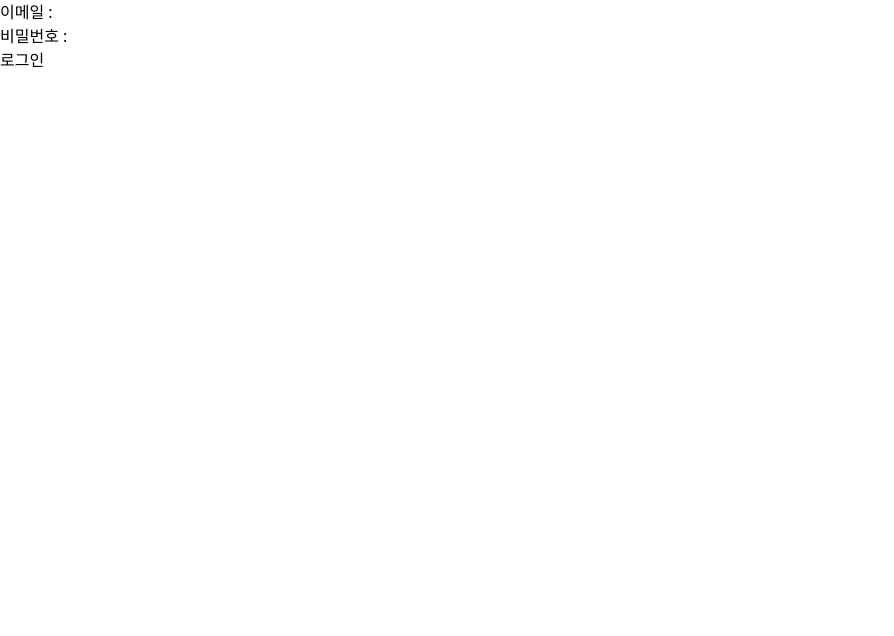
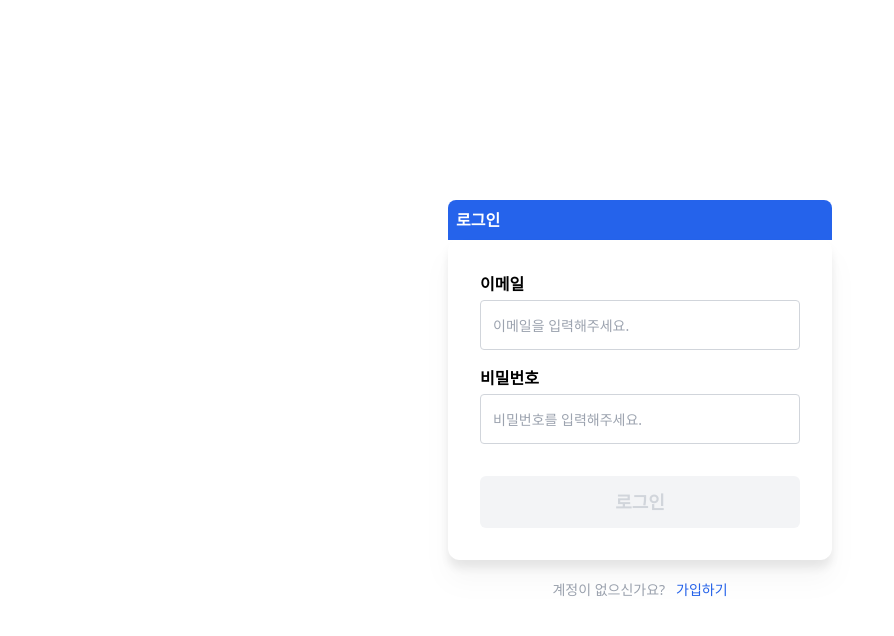
Before and after one commit to likeyeon/wanted-pre-onboarding-frontend, a React (Create React App) app: page / in a window 1280 px wide. Shown: the top 636 px of the page, without its empty margins (0-894 px from the left). Built offline with nearby package versions, Linux system fonts and the light colour scheme.

Commit message:
style : css 디자인

```diff
--- a/src/components/auth/AuthForm.jsx
+++ b/src/components/auth/AuthForm.jsx
@@ -1,5 +1,5 @@
 import { useState } from "react";
-import { useNavigate } from "react-router-dom";
+import { useNavigate, Link } from "react-router-dom";
 import { Button } from "../common/Button";
 import axios from "axios";
 
@@ -85,33 +85,62 @@ const AuthForm = ({ authType }) => {
 
   return (
     <div>
-      <form>
-        <label htmlFor="email">이메일 : </label>
+      <form className="w-96 p-8 bg-white drop-shadow-xl rounded-xl">
+        <div>
+          <label htmlFor="email" className="mb-1 font-semibold text-base block">
+            이메일
+          </label>
           <input
             type="email"
             name="email"
             id="email"
             data-testid="email-input"
             onChange={handleEmail}
+            placeholder="이메일을 입력해주세요."
             value={email}
+            className="border p-3 border-gray-300 focus:border-blue-600 w-full rounded placeholder:text-sm"
           ></input>
-        <p>{message.emailMessage}</p>
-        <label htmlFor="password">비밀번호 : </label>
+          <p className="text-sm mt-1 text-red-500">{message.emailMessage}</p>
+        </div>
+        <div>
+          <label
+            htmlFor="password"
+            className="mt-4 mb-1 font-semibold text-base block"
+          >
+            비밀번호
+          </label>
           <input
             type="password"
             name="password"
             id="password"
             data-testid="password-input"
             onChange={handlePassword}
+            placeholder="비밀번호를 입력해주세요."
             value={password}
+            className="border p-3 border-gray-300 focus:border-blue-600 w-full rounded placeholder:text-sm"
           ></input>
-        <p>{message.passwordMessage}</p>
+          <p className="text-sm mt-1 text-red-500">{message.passwordMessage}</p>
+        </div>
         <Button
           authType={authType}
           onClick={onSubmit}
           disabled={!(isValid.isEmail && isValid.isPassword)}
         />
       </form>
+      <div className="flex justify-center mt-5">
+        {authType === "signin" ? (
+          <>
+            <span className="text-sm text-gray-400">
+              계정이 없으신가요?&nbsp; &nbsp;
+            </span>
+            <span className="text-sm text-blue-600">
+              <Link to="/signup">가입하기</Link>
+            </span>
+          </>
+        ) : (
+          ""
+        )}
+      </div>
     </div>
   );
 };
--- a/src/components/common/Button.jsx
+++ b/src/components/common/Button.jsx
@@ -1,3 +1,5 @@
+const button = "font-bold w-full py-3 mt-7 text-lg rounded-md";
+
 const Button = ({ authType, onClick, disabled = false }) => {
   return (
     <button
@@ -5,6 +7,11 @@ const Button = ({ authType, onClick, disabled = false }) => {
       data-testid={authType === "signup" ? "signup-button" : "signin-button"}
       onClick={onClick}
       disabled={disabled}
+      className={
+        disabled
+          ? `${button} bg-gray-100 text-gray-300`
+          : `${button} bg-blue-600 text-white`
+      }
     >
       {authType === "signup" ? "회원가입" : "로그인"}
     </button>
--- /dev/null
+++ b/src/components/common/Header.jsx
@@ -0,0 +1,33 @@
+import { ArrowRightOnRectangleIcon } from "@heroicons/react/24/solid";
+
+const Header = ({ authType, handleLogout }) => {
+  let title = "";
+
+  switch (authType) {
+    case "signin":
+      title = "로그인";
+      break;
+    case "signup":
+      title = "회원가입";
+      break;
+    case "todo":
+      title = "TODO-LIST 🔥";
+      break;
+    default:
+      title = "No title";
+      break;
+  }
+
+  return (
+    <div className="flex justify-between w-96 bg-blue-600 text-white p-2 font-bold rounded-t-lg">
+      {title}
+      {authType === "todo" ? (
+        <button onClick={handleLogout}>
+          <ArrowRightOnRectangleIcon className="w-5 h-5" />
+        </button>
+      ) : null}
+    </div>
+  );
+};
+
+export { Header };
--- a/src/components/todo/TodoItem.jsx
+++ b/src/components/todo/TodoItem.jsx
@@ -1,9 +1,11 @@
 import { useState } from "react";
 import axios from "axios";
+import { PencilIcon } from "@heroicons/react/24/solid";
+import { TrashIcon } from "@heroicons/react/24/solid";
+import { CheckIcon } from "@heroicons/react/24/solid";
+import { XMarkIcon } from "@heroicons/react/24/solid";
 
 const TodoItem = ({ text, isCompleted, id, todos, setTodos, item }) => {
-  // console.log(isChecked);
-  // console.log(isCompleted);
   const [isChecked, setIsChecked] = useState(isCompleted); // 체크 여부
   const [isEdit, setIsEdit] = useState(false); //수정 상태
   const [editedTodo, setEditedTodo] = useState(text); //수정
@@ -57,7 +59,7 @@ const TodoItem = ({ text, isCompleted, id, todos, setTodos, item }) => {
   const updateTodo = async (isChecked) => {
     let token = localStorage.getItem("access_token");
     try {
-      const res = await axios.put(
+      await axios.put(
         `https://www.pre-onboarding-selection-task.shop/todos/${id}`,
         { todo: editedTodo, isCompleted: isChecked },
         {
@@ -74,8 +76,6 @@ const TodoItem = ({ text, isCompleted, id, todos, setTodos, item }) => {
             : it
         )
       );
-      console.log(isCompleted);
-      console.log(res);
       setIsEdit(false);
     } catch (err) {
       console.log(err);
@@ -83,46 +83,48 @@ const TodoItem = ({ text, isCompleted, id, todos, setTodos, item }) => {
   };
 
   return (
-    <div>
-      <li>
-        <label>
+    <>
+      <li className="list-none w-full flex p-2 rounded bg-blue-100 my-2">
+        <label className="flex w-full items-center">
           <input
             type="checkbox"
             onChange={checkTodo}
             checked={isChecked}
             value={id}
+            className="w-5 h-5 mr-1"
           />
           {isEdit ? (
             <input
               data-testid="modify-input"
               value={editedTodo}
               onChange={editTodo}
+              className="w-full"
             />
           ) : (
-            <span>{item.todo}</span>
+            <span className="w-full">{item.todo}</span>
           )}
         </label>
         {isEdit ? (
-          <>
+          <div className="flex">
             <button data-testid="submit-button" onClick={handleSubmit}>
-              제출
+              <CheckIcon className="w-5 h-5 mr-1" />
             </button>
             <button data-testid="cancel-button" onClick={handleCancle}>
-              취소
+              <XMarkIcon className="w-5 h-5" />
             </button>
-          </>
+          </div>
         ) : (
-          <>
+          <div className="flex">
             <button data-testid="modify-button" onClick={handleEdit}>
-              수정
+              <PencilIcon className="w-5 h-5 mr-1" />
             </button>
             <button data-testid="delete-button" onClick={handleDelete}>
-              삭제
+              <TrashIcon className="w-5 h-5" />
             </button>
-          </>
+          </div>
         )}
       </li>
-    </div>
+    </>
   );
 };
 
--- a/src/pages/SignIn.jsx
+++ b/src/pages/SignIn.jsx
@@ -1,4 +1,5 @@
 import { AuthForm } from "../components/auth/AuthForm";
+import { Header } from "../components/common/Header";
 import { useNavigate } from "react-router-dom";
 import { useEffect } from "react";
 
@@ -12,9 +13,12 @@ const SignIn = () => {
   }, [navigate]);
 
   return (
-    <div>
-      {/* {authenticated ? <Navigate to="/todo"></Navigate> : <h1>로그인</h1>} */}
-      <AuthForm authType={"signin"} />
+    <div className="flex flex-col items-center justify-center h-screen">
+      <Header authType={"signin"} />
+      <AuthForm
+        authType={"signin"}
+        className="flex items-center justify-center"
+      />
     </div>
   );
 };
--- a/src/pages/SignUp.jsx
+++ b/src/pages/SignUp.jsx
@@ -1,4 +1,5 @@
 import { AuthForm } from "../components/auth/AuthForm";
+import { Header } from "../components/common/Header";
 import { useNavigate } from "react-router-dom";
 import { useEffect } from "react";
 
@@ -12,8 +13,12 @@ const SignUp = () => {
   }, [navigate]);
 
   return (
-    <div>
-      <AuthForm authType={"signup"} />
+    <div className="flex flex-col items-center justify-center h-screen">
+      <Header authType={"signup"} />
+      <AuthForm
+        authType={"signup"}
+        className="flex items-center justify-center"
+      />
     </div>
   );
 };
--- a/src/pages/TodoList.jsx
+++ b/src/pages/TodoList.jsx
@@ -1,7 +1,9 @@
 import { useState, useEffect } from "react";
+import { Header } from "../components/common/Header";
 import { useNavigate } from "react-router-dom";
 import { TodoItem } from "../components/todo/TodoItem";
 import axios from "axios";
+import { PlusIcon } from "@heroicons/react/24/solid";
 
 const TodoList = () => {
   const [todoInput, setTodoInput] = useState(""); // 투두리스트 텍스트 입력
@@ -72,24 +74,51 @@ const TodoList = () => {
     }
   };
 
+  /* 날짜 */
+  const getDate = () => {
+    const daysOfWeek = ["일", "월", "화", "수", "목", "금", "토"];
+    const date = new Date();
+    const year = date.getFullYear().toString().slice(-2);
+    const month = String(date.getMonth() + 1).padStart(2, "0");
+    const day = String(date.getDate()).padStart(2, "0");
+    const dayOfWeek = daysOfWeek[date.getDay()];
+
+    return `${year}.${month}.${day} ${dayOfWeek}`;
+  };
+
   return (
-    <>
+    <div className="flex flex-col items-center justify-center h-screen ">
+      <Header authType={"todo"} handleLogout={handleLogout} />
+      <div className="w-96 p-8 bg-white drop-shadow-xl rounded-xl">
+        <div className="flex justify-between">
           <div>
-        <h1>Todo</h1>
-        <button onClick={handleLogout}>로그아웃</button>
-        <form onSubmit={addTodo}>
+            <div className="font-bold text-2xl">{getDate()}</div>
+            <div className="text-gray-400 text-sm">{todos.length} tasks</div>
+          </div>
+        </div>
+        <div>
+          <form onSubmit={addTodo} className="flex justify-between my-3">
             <input
               data-testid="new-todo-input"
               value={todoInput}
               onChange={inputTodo}
-            placeholder="할 일을 입력해주세요."
+              placeholder="오늘 할 일을 적어볼까요?"
+              className="border p-2 border-gray-300 focus:border-blue-600 w-5/6 rounded placeholder:text-sm"
             />
-          <button data-testid="new-todo-add-button" type={"submit"}>
-            추가
+            <button
+              data-testid="new-todo-add-button"
+              type={"submit"}
+              className={
+                todoInput.length > 0
+                  ? "bg-blue-600 p-3 rounded"
+                  : "bg-gray-300 p-3 rounded"
+              }
+            >
+              <PlusIcon className="w-5 h-5 text-white" />
             </button>
           </form>
         </div>
-      <div>
+        <ul>
           {todos &&
             todos.map((item) => (
               <TodoItem
@@ -103,8 +132,9 @@ const TodoList = () => {
                 setTodos={setTodos}
               />
             ))}
+        </ul>
       </div>
-    </>
+    </div>
   );
 };
 
```
Lines whose indentation alone changed are shown as unchanged.
